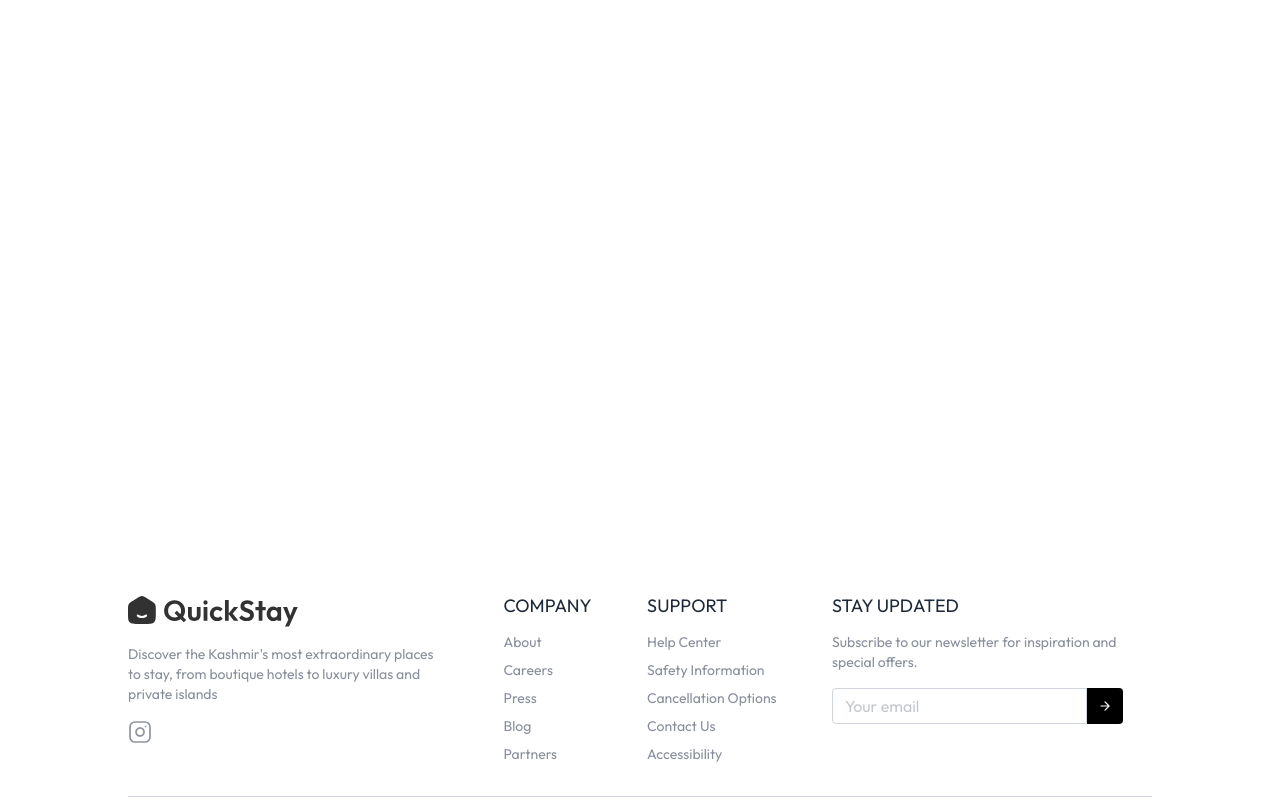
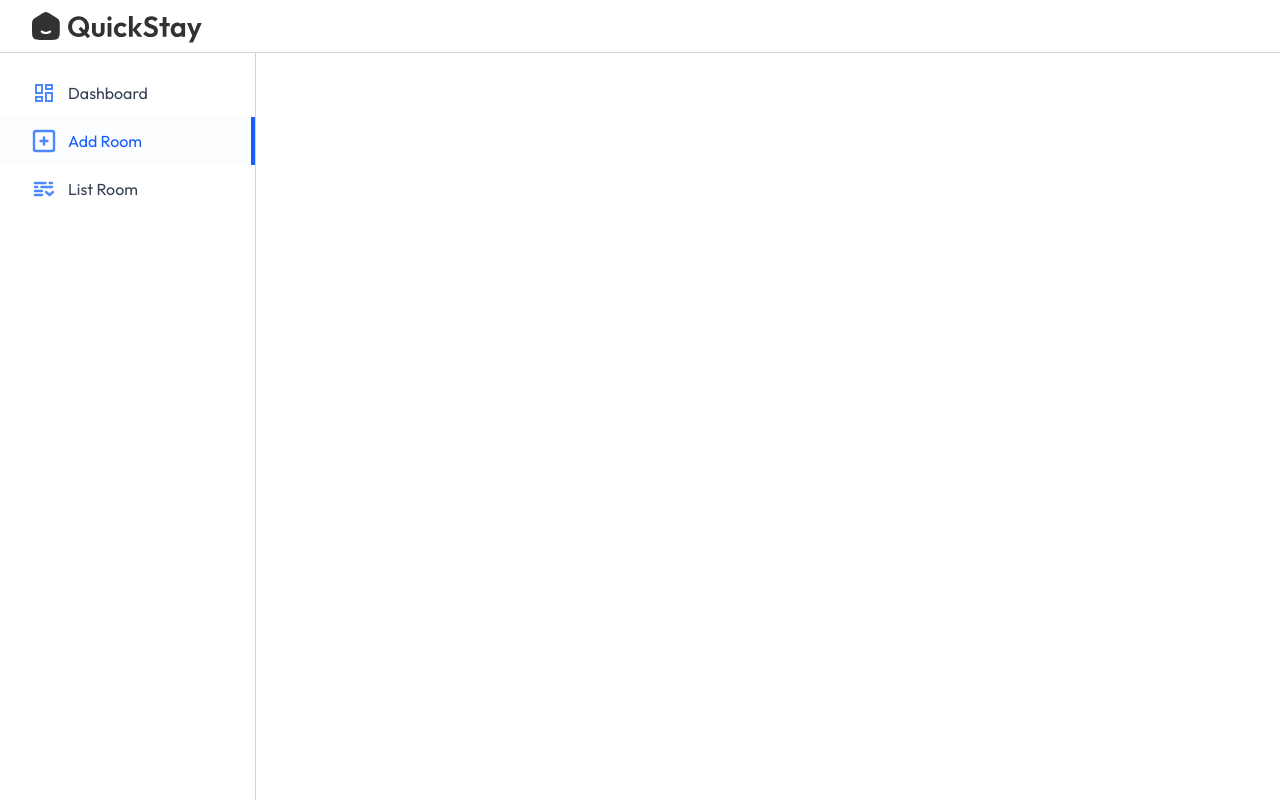
Before and after one commit to sartajhajam/hotel-booking, a React (Vite) app: page /owner/add-room in a window 1280 px wide. Shown: the top 802 px of the page. Built offline with nearby package versions, Linux system fonts and the light colour scheme; a web font is replaced by a local one.

Commit message:
added Dashboard_Admin_functions

```diff
--- a/src/App.jsx
+++ b/src/App.jsx
@@ -30,16 +30,10 @@ const App = () => {
           <Route path='/my-bookings' element={<MyBookings />} />
           <Route path='/owner' element={<Layout />}>
             <Route index element={<Dashboard/>} />
-            <Route path="add=room" element={<AddRoom/>} />
+            <Route path="add-room" element={<AddRoom/>} />
             <Route path="list-room" element={<ListRoom/>} />
-
-
-
           </Route>
-
-
         </Routes>
-
       </div>
       <Footer/>
 
--- a/src/components/hotelOwner/Sidebar.jsx
+++ b/src/components/hotelOwner/Sidebar.jsx
@@ -3,25 +3,25 @@ import { assets } from '../../assets/assets'
 import { NavLink } from 'react-router-dom'
 
 const Sidebar = () => {
+  const sidebarLinks = [
+    { name: 'Dashboard', path: '/owner', icon: assets.dashboardIcon },
+    { name: 'Add Room', path: '/owner/add-room', icon: assets.addIcon },
+    { name: 'List Room', path: '/owner/list-room', icon: assets.listIcon }
+  ]
 
-  const sidebarLinks=[
-    { name: 'Dashboard', path: '/owner',icon:assets.dashboardIcon },
-    { name: 'Add Room', path: '/owner/add-room',icon:assets.addRoomIcon },
-    { name: 'List Room', path: '/owner/list_room', icon:assets.listIcon },
-
-  ]
   return (
-    <div className='md:w-64 w-16 h-full border-r border-gray-300 flex flex-col  pt-4 transition-all duration-300'>
-      {sidebarLinks.map((item ,index ) => (
-        <NavLink to={item.path} key={index} end='/owner' className={({isActive}) =>`flex items-center py-3 px-4 md:px-8 gap-3 ${isActive ? "border-r-4 md:border-r-2-[6px] bg-blue-100/10 border-blue-600 text-blue-600":"hover:bg-gray-100/90 border-white text-gray-700"}`}>
-        <img src={item.icon} alt={item.name} className='min-h-6 min-w-6' />
-        <p className='md:block hidden text-center '>{item.name}</p>
+    <div className='md:w-64 w-16 h-full border-r border-gray-300 flex flex-col pt-4 transition-all duration-300'>
+      {sidebarLinks.map((item, index) => (
+        <NavLink
+          to={item.path}
+          key={index}
+          end={item.path === '/owner'}
+          className={({isActive}) => `flex items-center py-3 px-4 md:px-8 gap-3 ${isActive ? "border-r-4 md:border-r-2-[6px] bg-blue-100/10 border-blue-600 text-blue-600" : "hover:bg-gray-100/90 border-white text-gray-700"}`}
+        >
+          <img src={item.icon} alt={item.name} className='min-h-6 min-w-6' />
+          <p className='md:block hidden text-center'>{item.name}</p>
         </NavLink>
-
-
       ))}
-
-
     </div>
   )
 }
--- a/src/pages/hotelOwner/Dashboard.jsx
+++ b/src/pages/hotelOwner/Dashboard.jsx
@@ -1,49 +1,48 @@
 import React, { useState } from 'react'
-import { dashboardDummyData,  } from '../../assets/assets'
+import { dashboardDummyData, assets } from '../../assets/assets'
+import Title from '../../components/Title'
 
 const Dashboard = () => {
   const [dashboardData] = useState(dashboardDummyData)
 
   return (
     <div>
-      <Title align='left' font='outfit' title='Dashboard'subTitle='Monitor your room listing,track bookings and analyse revenueall in one place.Stay updated with real-time insights and make informed decisions to enhance your hotel management.'/>
+      <Title align='left' font='outfit' title='Dashboard' subTitle='Monitor your room listing,track bookings and analyse revenue all in one place.Stay updated with real-time insights and make informed decisions to enhance your hotel management.'/>
       <div className='flex gap-4 my-8'>
         {/* -------Total Bookings*/}
-        <div className='bg-primary/3 border border-primary/10 rounded flex p-4 pr-8 '>
-        <img src="{assets.totalBookingIcon}" alt="Total Bookings" className='max-sm:hidden h-10' />
-        <div className='flex flex-col sm:ml-4 font-medium'>
-          <p className='text-blue-500-lg'>Total Bookings </p>
-          <p className='text-neutral-400 text-base '>{dashboardData.totalBookings}</p>
-        </div>
+        <div className='bg-primary/3 border border-primary/10 rounded flex p-4 pr-8'>
+          <img src={assets.totalBookingIcon} alt="Total Bookings" className='max-sm:hidden h-10' />
+          <div className='flex flex-col sm:ml-4 font-medium'>
+            <p className='text-blue-500-lg'>Total Bookings</p>
+            <p className='text-neutral-400 text-base'>{dashboardData.totalBookings}</p>
+          </div>
         </div>
         {/* -------Total Revenue*/}
-        <div className='bg-primary/3 border border-primary/10 rounded flex p-4 pr-8 '>
-        <img src="{assets.totalRevenueIcon}" alt="" className='max-sm:hidden h-10' />
-        <div className='flex flex-col sm:ml-4 font-medium'>
-          <p className='text-blue-500-lg'>Total Revenue </p>
-          <p className='text-neutral-400 text-base '>$ {dashboardData.totalRevenue}</p>
-        </div>
+        <div className='bg-primary/3 border border-primary/10 rounded flex p-4 pr-8'>
+          <img src={assets.totalRevenueIcon} alt="Total Revenue" className='max-sm:hidden h-10' />
+          <div className='flex flex-col sm:ml-4 font-medium'>
+            <p className='text-blue-500-lg'>Total Revenue</p>
+            <p className='text-neutral-400 text-base'>$ {dashboardData.totalRevenue}</p>
+          </div>
         </div>
       </div>
 
       {/* -----------Recent Bookings------------- */}
-      <h2 className='text-xl-blue-950/70 font-medium mb-5 '>Recent Bookings </h2>
+      <h2 className='text-xl-blue-950/70 font-medium mb-5'>Recent Bookings</h2>
 
       <div className='w-full max-3xl text-left border border-gray-300 rounded-lg max-h-80 overflow-y-scroll'>
-
         <table className='w-full'>
           <thead className='bg-gray-100'>
             <tr>
-              <th className='py-3 px-4 text-gray-800 font-medium'>User Name </th>
-              <th className='py-3 px-4 text-gray-800 font-medium max-sm:hidden'>Room Name </th>
-              <th className='py-3 px-4 text-gray-800 font-medium text-center'>Total Amount </th>
+              <th className='py-3 px-4 text-gray-800 font-medium'>User Name</th>
+              <th className='py-3 px-4 text-gray-800 font-medium max-sm:hidden'>Room Name</th>
+              <th className='py-3 px-4 text-gray-800 font-medium text-center'>Total Amount</th>
               <th className='py-3 px-4 text-gray-800 font-medium text-center'>Payment Status</th>
-
             </tr>
           </thead>
 
           <tbody className='text-sm'>
-            {dashboardData.bookings.map((item,index) => (
+            {dashboardData.bookings.map((item, index) => (
               <tr key={index}>
                 <td className='py-3 px-4 text-gray-700 border-t border-gray-300'>
                   {item.user.username}
@@ -54,18 +53,15 @@ const Dashboard = () => {
                 <td className='py-3 px-4 text-gray-700 border-t border-gray-300 text-center'>
                   ${item.totalPrice}
                 </td>
-                <td className='py-3 px-4 border-t border-gray-300 flex '>
-                  <button className={`py-1 px-3 text-xs rounded-full mx.auto $ {item.isPaid ? 'bg-green-200 text-green-600' : 'bg-amber-200 text-yellow-600'} `}>
-                    {item.isPaid ?'Completed' : 'Pending'}
-
+                <td className='py-3 px-4 border-t border-gray-300 text-center'>
+                  <button className={`py-1 px-3 text-xs rounded-full ${item.isPaid ? 'bg-green-200 text-green-600' : 'bg-amber-200 text-yellow-600'}`}>
+                    {item.isPaid ? 'Completed' : 'Pending'}
                   </button>
                 </td>
               </tr>
             ))}
           </tbody>
-
         </table>
-
       </div>
     </div>
   )
--- a/src/pages/hotelOwner/Layout.jsx
+++ b/src/pages/hotelOwner/Layout.jsx
@@ -1,6 +1,7 @@
 import React from 'react'
 import Navbar from '../../components/hotelOwner/Navbar'
 import { Outlet } from 'react-router-dom'
+import Sidebar from '../../components/hotelOwner/Sidebar'
 
 const Layout = () => {
   return (
```
